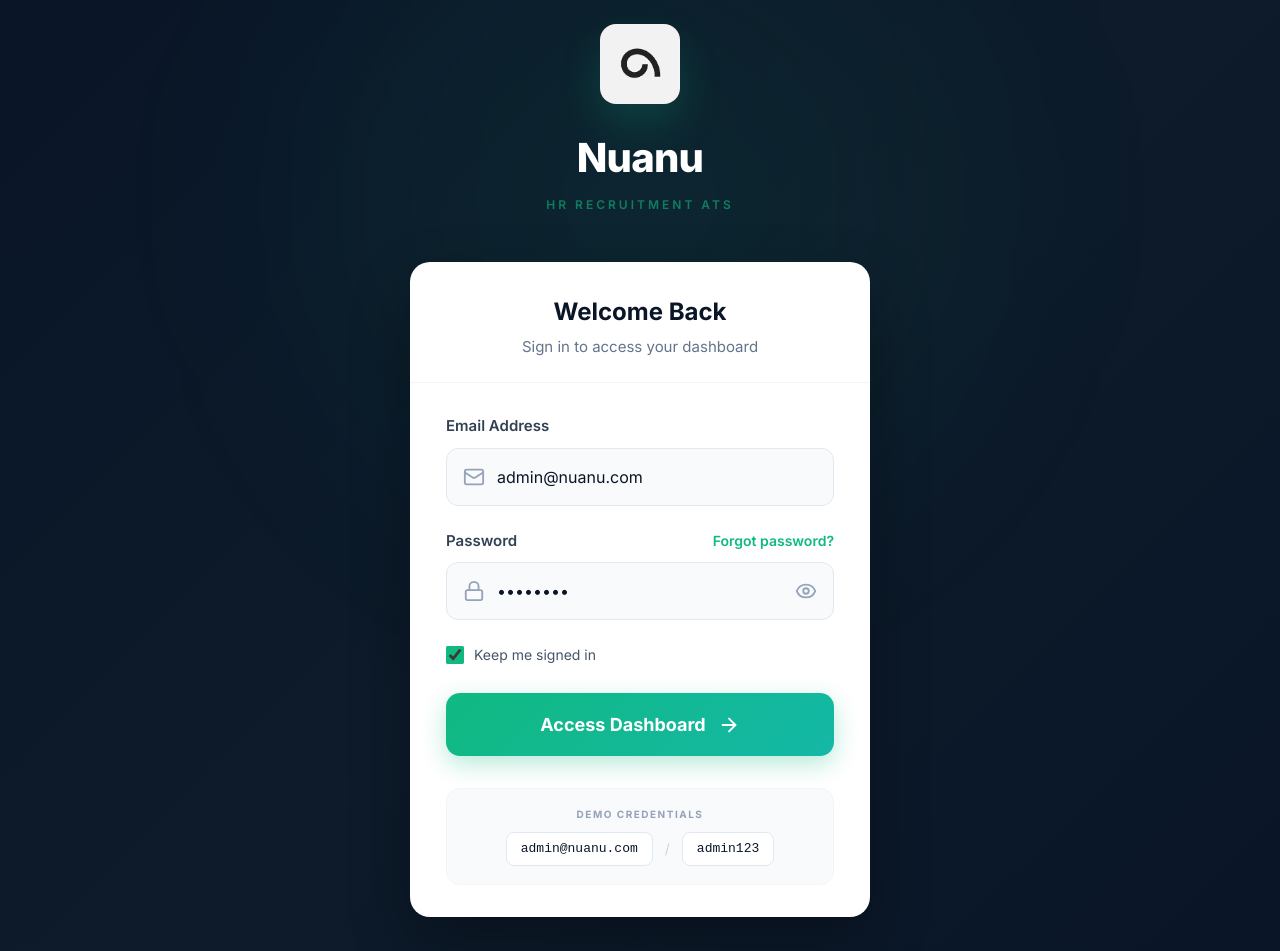
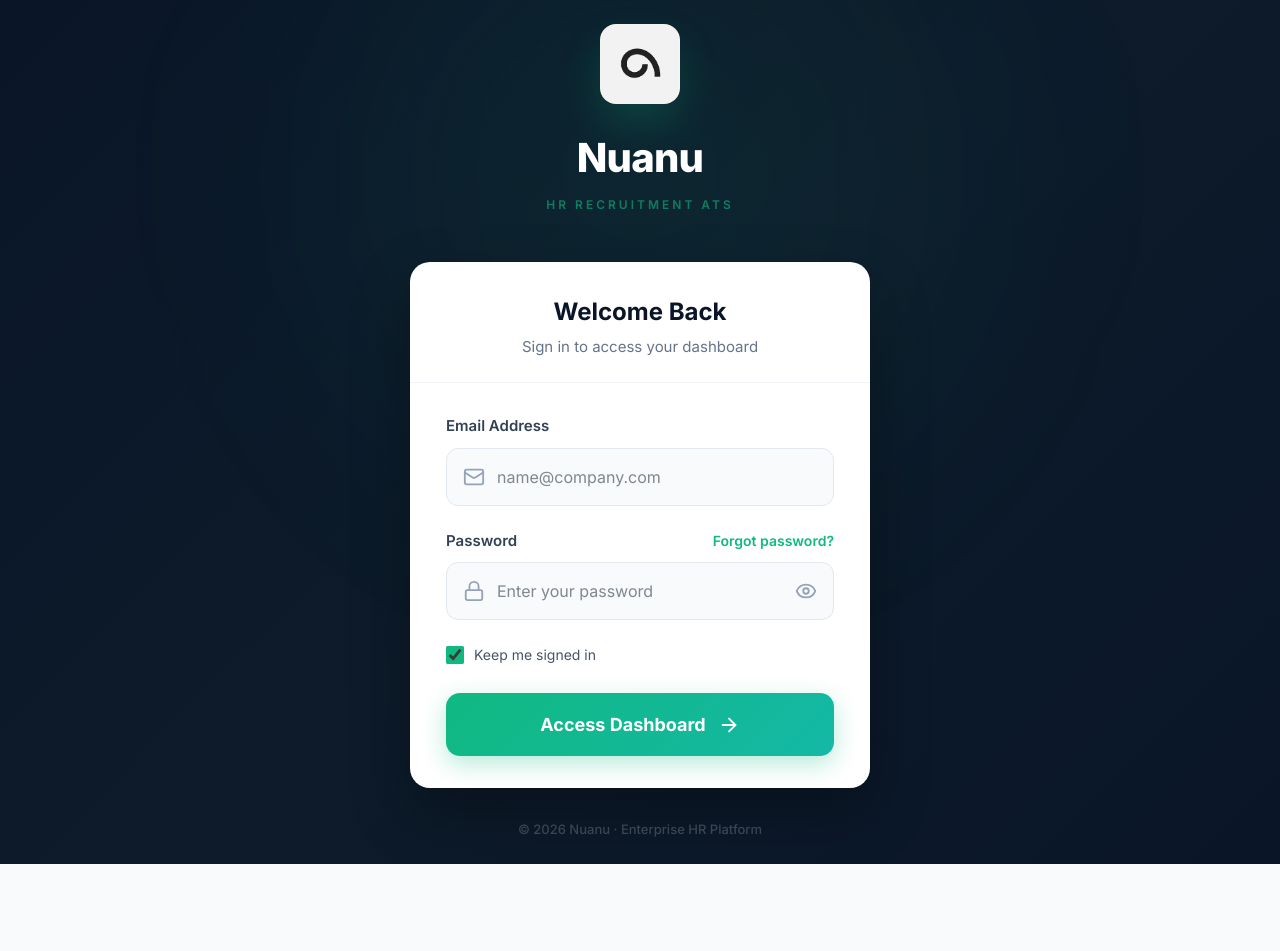
Before and after one commit to DendiNuanu/Nuanu_HR_Recruitment_ATS, a Next.js app: page /login in a window 1280 px wide. Shown: the top 951 px of the page. After the commit the page ends 864 px from the top, so only its background shows below. Built offline with nearby package versions, Linux system fonts and the light colour scheme.

Commit message:
Remove demo credentials and empty login form defaults.
Login fields start blank and the demo credentials panel is removed from the sign-in page.

Co-authored-by: Cursor <cursoragent@cursor.com>

```diff
--- a/src/app/login/page.tsx
+++ b/src/app/login/page.tsx
@@ -9,8 +9,8 @@ import Link from "next/link";
 
 export default function LoginPage() {
   const router = useRouter();
-  const [email, setEmail] = useState("admin@nuanu.com");
-  const [password, setPassword] = useState("admin123");
+  const [email, setEmail] = useState("");
+  const [password, setPassword] = useState("");
   const [showPassword, setShowPassword] = useState(false);
   const [isLoading, setIsLoading] = useState(false);
   const [error, setError] = useState("");
@@ -489,69 +489,6 @@ export default function LoginPage() {
               </button>
             </form>
           </div>
-
-          {/* Demo Credentials */}
-          <div style={{ padding: "0 36px 32px" }}>
-            <div
-              style={{
-                background: "#F8FAFC",
-                borderRadius: "14px",
-                padding: "18px 20px",
-                textAlign: "center",
-                border: "1px solid #F1F5F9",
-              }}
-            >
-              <p
-                style={{
-                  fontSize: "10px",
-                  fontWeight: 700,
-                  color: "#94A3B8",
-                  textTransform: "uppercase",
-                  letterSpacing: "0.15em",
-                  marginBottom: "10px",
-                }}
-              >
-                Demo Credentials
-              </p>
-              <div
-                style={{
-                  display: "flex",
-                  alignItems: "center",
-                  justifyContent: "center",
-                  gap: "12px",
-                  flexWrap: "wrap",
-                }}
-              >
-                <code
-                  style={{
-                    fontSize: "13px",
-                    color: "#0A1628",
-                    fontFamily: "monospace",
-                    background: "#FFFFFF",
-                    padding: "6px 14px",
-                    borderRadius: "8px",
-                    border: "1px solid #E2E8F0",
-                  }}
-                >
-                  admin@nuanu.com
-                </code>
-                <span style={{ color: "#CBD5E1", fontSize: "14px" }}>/</span>
-                <code
-                  style={{
-                    fontSize: "13px",
-                    color: "#0A1628",
-                    fontFamily: "monospace",
-                    background: "#FFFFFF",
-                    padding: "6px 14px",
-                    borderRadius: "8px",
-                    border: "1px solid #E2E8F0",
-                  }}
-                >
-                  admin123
-                </code>
-              </div>
-            </div>
-          </div>
         </div>
 
         <p
```
